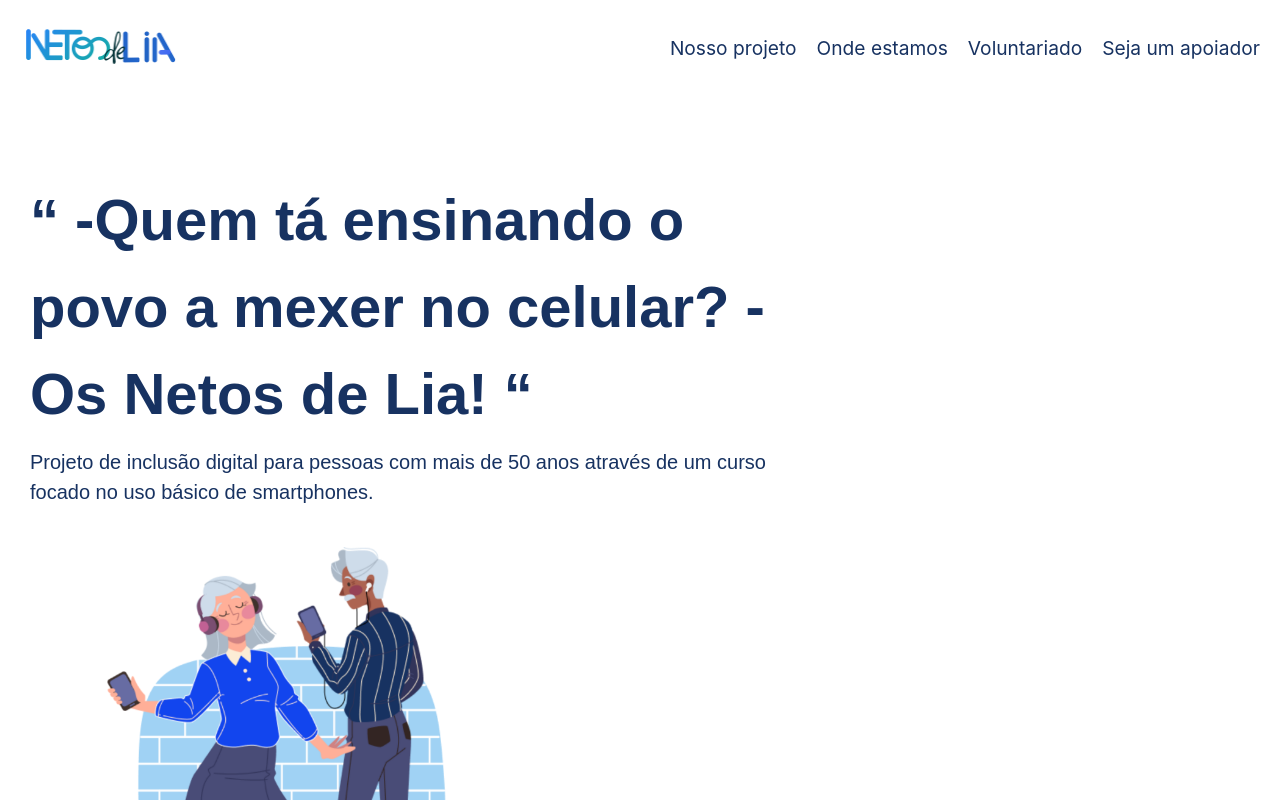
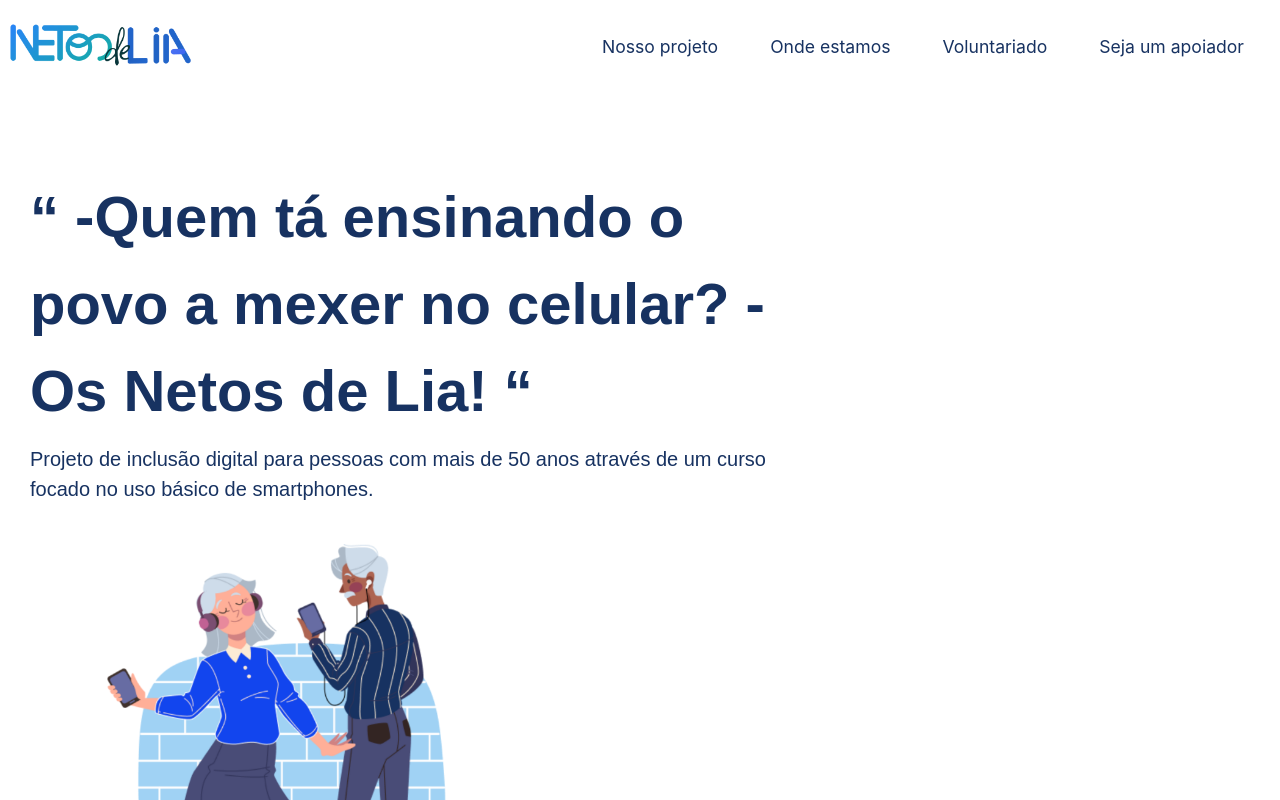
Before and after one commit to eujessicas/netosdelia, a React (Create React App) app: page / in a window 1280 px wide. In both pictures the pointer is over the button 101 px from the left and 47 px from the top of the page. Shown: the top 800 px of the page. Built offline with nearby package versions, Linux system fonts and the light colour scheme.

Commit message:
finalizar em ooutro momento

```diff
--- a/src/Header.css
+++ b/src/Header.css
@@ -11,13 +11,24 @@
     background: transparent;
     border: none;
     cursor: pointer;
+    transition: transform 0.3s ease;
+}
+
+.header .logo button:hover {
+    transform: scale(1.1);
 }
 
 .header .logo img {
     max-width: 100%;
     height: auto;
     width: 150px;
+    transition: transform 0.3s ease;
 }
+
+.header .logo button:hover img {
+    transform: scale(1.1);
+}
+
 
 .header .navigation ul {
     list-style: none;
@@ -33,9 +44,20 @@
 .header .navigation ul li a {
     color: #173261;
     text-decoration: none;
-    font-size: 1.2rem;
+    font-size: 1.1rem;
+    font-weight:400;
+    padding: 8px 16px;
+    transition: all 0.8s ease;
+    border-radius: 5px;
 }
 
 .header .navigation ul li a:hover {
-    text-decoration: underline;
+    color: #1252a3;
+    transform: scale(1.05);
+    box-shadow: 0 2px 6px rgba(0, 82, 204, 0.5);
+    background-color: #f0f8ff;
+    border-radius: 10px;
+    font-size: 1.5rem;
+    font-weight: 350;
+    transition: all 0.8s ease;
 }
--- a/src/Header.js
+++ b/src/Header.js
@@ -1,13 +1,13 @@
 import React from "react";
 import './Header.css';
-import logoImg from './imagens/logo.png';  // A importação da imagem
+import logoImg from './imagens/logo.png';
 
 const Header = () => {
     return (
         <header className="header">
             <div className="logo">
                 <button>
-                    <img src={logoImg} alt="Logo" />  {/* Usando logoImg importado */}
+                    <img src={logoImg} alt="Logo" />
                 </button>
             </div>
             <nav className="navigation">
```
